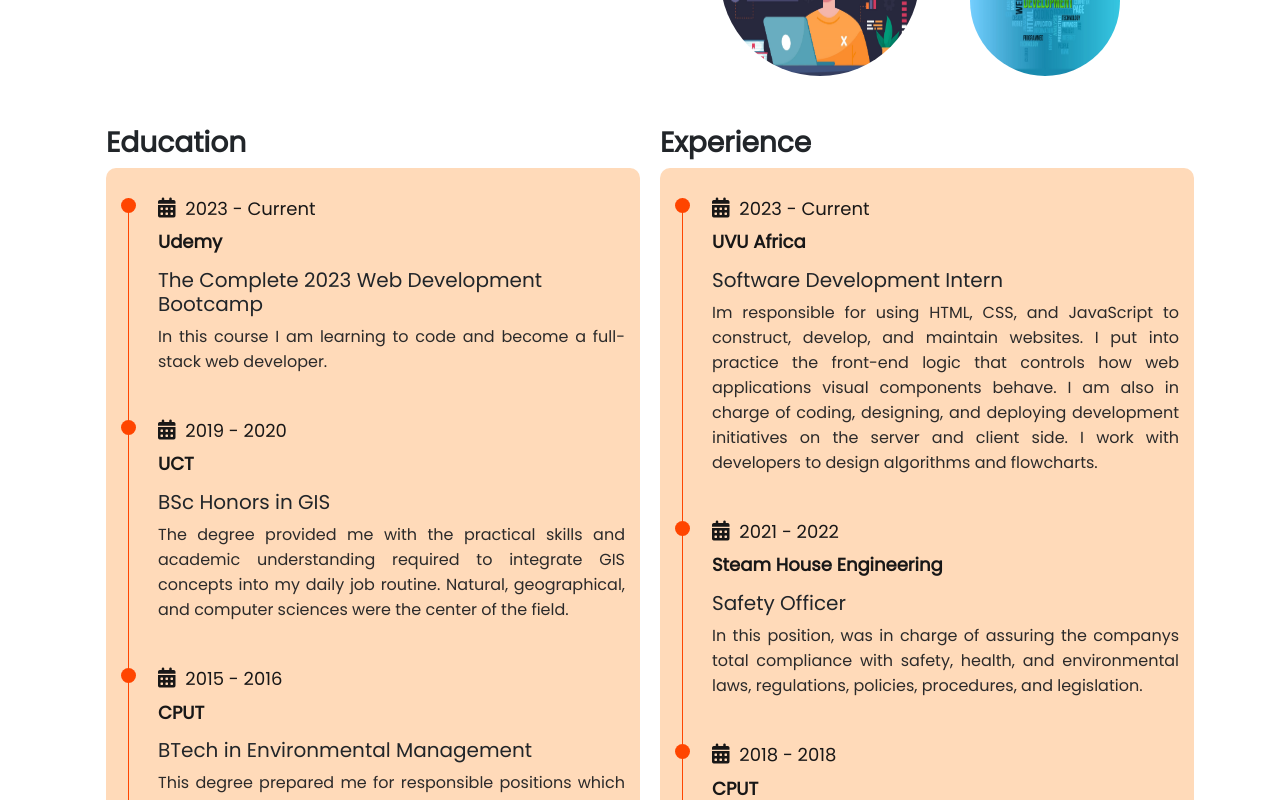
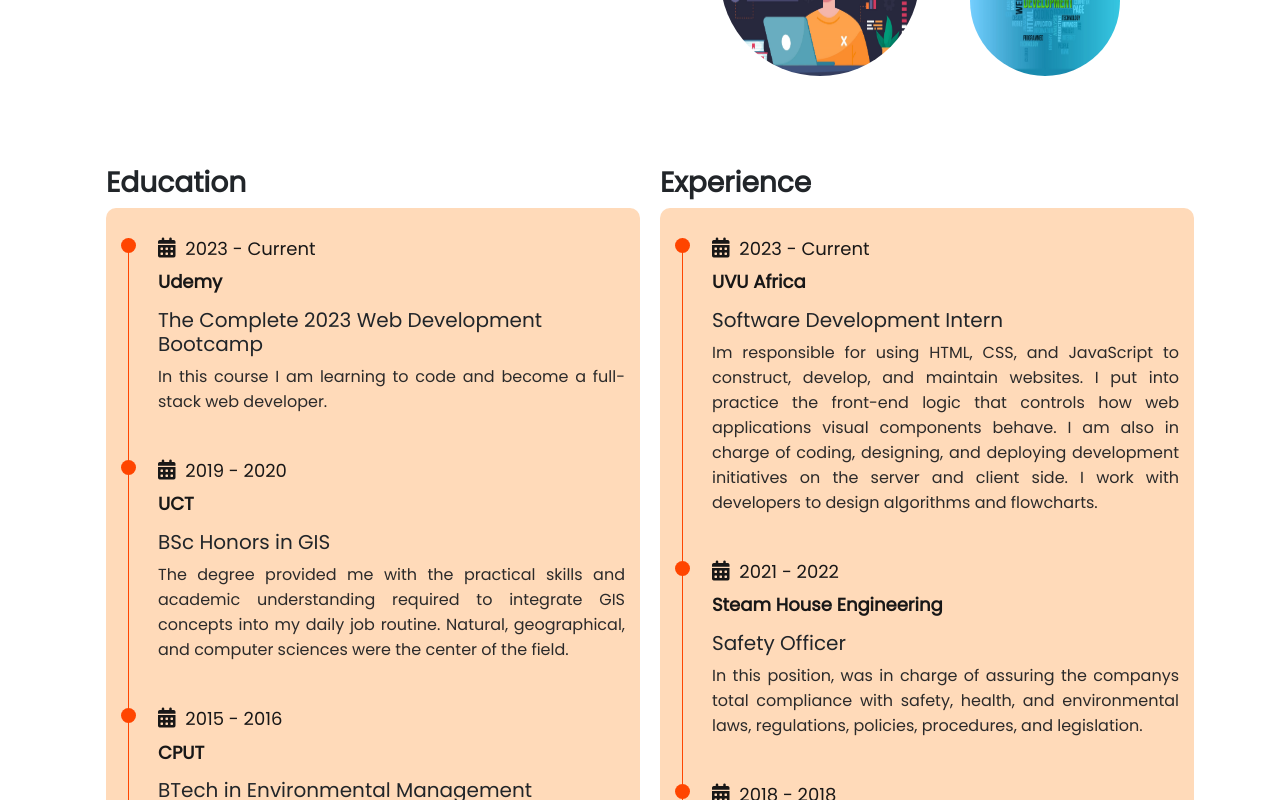
Before and after one commit to MichelleGoba/React_Portfolio, a React (Vite) app in the folder Portfolio/: page / in a window 1280 px wide. Shown: the part 1560-2360 px from the top of the page. Built offline with nearby package versions, Linux system fonts and the light colour scheme; a web font is replaced by a local one.

Commit message:
accomplishement section padding

```diff
--- a/Portfolio/src/components/about/about.css
+++ b/Portfolio/src/components/about/about.css
@@ -126,8 +126,13 @@
 .div-img2 .fourthImg{
     padding: 50px;
 }
+/* skills section end */
 
+/* education section start */
 
+#education{
+    padding-top: 40px;
+}
   .accomplishments {
     display: flex;
     flex-direction: row;
@@ -141,19 +146,7 @@
     margin-bottom: 20px;
   }
 
-  @media (max-width: 768px) {
-    .accomplishments{
-      flex-direction: column;
-      max-width: 100%;
-    }
-  }
 
-  @media (max-width: 576px){
-    .education-section, .experience-section{
-        flex: 0 0 100%;;
-        max-width: 100%;
-    }
-  }
   .row .timeline
   {
       background-color: peachpuff;
@@ -226,3 +219,17 @@
     text-align: justify;
     color: rgb(43, 42, 42);
 }
+
+@media (max-width: 768px) {
+    .accomplishments{
+      flex-direction: column;
+      max-width: 100%;
+    }
+  }
+
+  @media (max-width: 576px){
+    .education-section, .experience-section{
+        flex: 0 0 100%;;
+        max-width: 100%;
+    }
+  }
```
